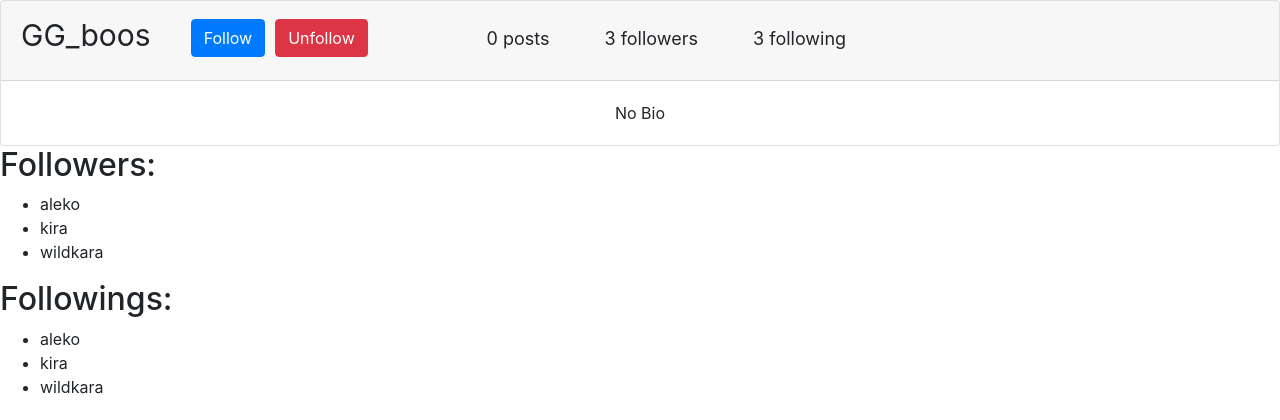
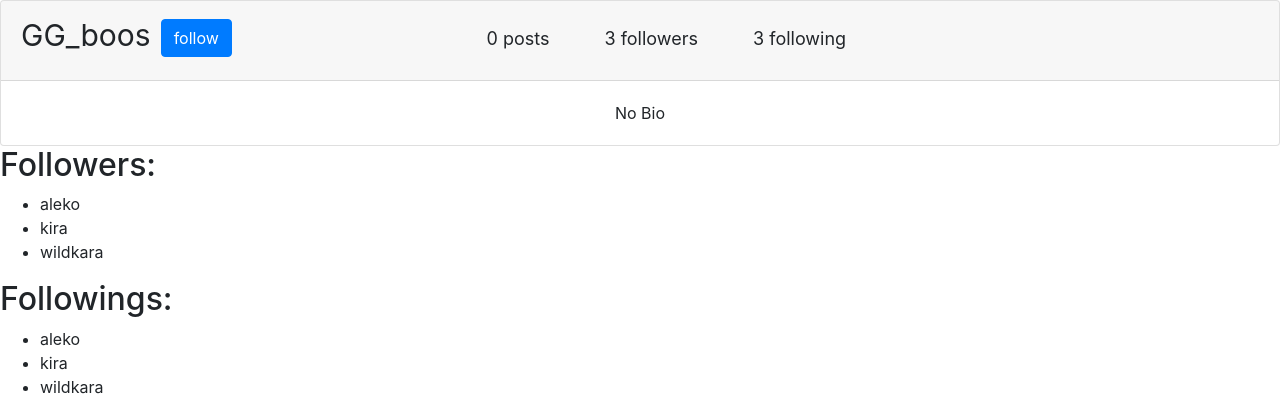
Before and after one commit to WildLotus-15/CS50W-Network-Project-4, a Django app: page /profile/6 in a window 1280 px wide. Shown: the part 56-476 px from the top of the page. Run offline with Django 3.2, Linux system fonts and the light colour scheme; data comes from the database, SQL or seed files in the repository; both versions use the stored data as it was after the commit; some libraries are stand-ins or nearby versions.

Commit message:
Combined follow & unfollow functions in one view

```diff
--- a/network/templates/network/profile.html
+++ b/network/templates/network/profile.html
@@ -6,16 +6,12 @@
             <div style="flex: 1;">
                 <span style="float: left; font-size: 30px;">{{ profile.username }} </span>
                 {% if request.user != profile %}
-                    <span style="float: left; margin-left: 40px;">
-                        <form action="{% url 'follow' profile.id %}" method="post" style="margin-top: 6px">
+                    <span style="float: left; margin-top: 6px; margin-left: 10px;">
+                        <form action="{% url 'change_following' profile.id %}" method="post">
                             {% csrf_token %}
-                            <button class="btn btn-primary">Follow</button>
-                        </form>
-                    </span>
-                    <span style="float: left; margin-top: 6px; margin-left: 10px;">
-                        <form action="{% url 'unfollow' profile.id %}" method="post">
-                            {% csrf_token %}
-                            <button class="btn btn-danger">Unfollow</button>
+                            <button class="btn btn-primary">
+                                {{ follow_button_value }}
+                            </button>
                         </form>
                     </span>
                 {% endif %}
--- a/network/urls.py
+++ b/network/urls.py
@@ -9,7 +9,6 @@ urlpatterns = [
     path("logout", views.logout_view, name="logout"),
     path("register", views.register, name="register"),
     path('profile/<int:profile_id>', views.profile, name="profile"),
-    path('profile/<int:profile_id>/followers/add', views.add_follower, name="follow"),
-    path('profile/<int:profile_id>/followers/remove', views.remove_follower, name="unfollow"),
+    path('profile/<int:profile_id>/change_following', views.change_following, name="change_following"),
     path('profile/<int:profile_id>/followings', views.followings, name="followings")
 ]
--- a/network/views.py
+++ b/network/views.py
@@ -42,6 +42,10 @@ def profile(request, profile_id):
     number_of_followings = len(followings)
     posts = Post.objects.filter(author=profile).order_by('-date')
     number_of_posts = len(posts)
+    if request.user in profile.followers.all():
+        follow_button_value = "unfollow"
+    else:
+        follow_button_value = "follow"
     return render(request, "network/profile.html", {
         "profile": profile,
         "profile_followers": followers,
@@ -50,27 +54,19 @@ def profile(request, profile_id):
         "number_of_followings": number_of_followings,
         "posts": posts,
         "number_of_posts": number_of_posts,
+        "follow_button_value": follow_button_value
     })
 
-def add_follower(request, profile_id):
+def change_following(request, profile_id):
     if request.method == "POST":
         profile = User.objects.get(pk=profile_id)
-        request_user = User.objects.get(pk=request.user.id)
-        profile.followers.add(request.user)
-        request_user.followings.add(profile)
-        return HttpResponseRedirect(reverse("profile", args=(profile.id,)))
-
-def remove_follower(request, profile_id):
-    if request.method == "POST":
-        profile = User.objects.get(pk=profile_id)
-        profile.followers.remove(request.user)
-        request.user.followings.remove(profile)
+        if request.user in profile.followers.all():
+            profile.followers.remove(request.user)
+        else:
+            profile.followers.add(request.user)
         return HttpResponseRedirect(reverse("profile", args=(profile.id,)))
 
 def followings(request, profile_id):
-    if not request.user.is_authenticated:
-        return HttpResponseRedirect(reverse("login"))
-
     user = User.objects.get(pk=profile_id)
     followings = user.followings.all()
     posts = Post.objects.filter(author__in=followings).order_by('-date')
```
Also changed, not shown: db.sqlite3.
